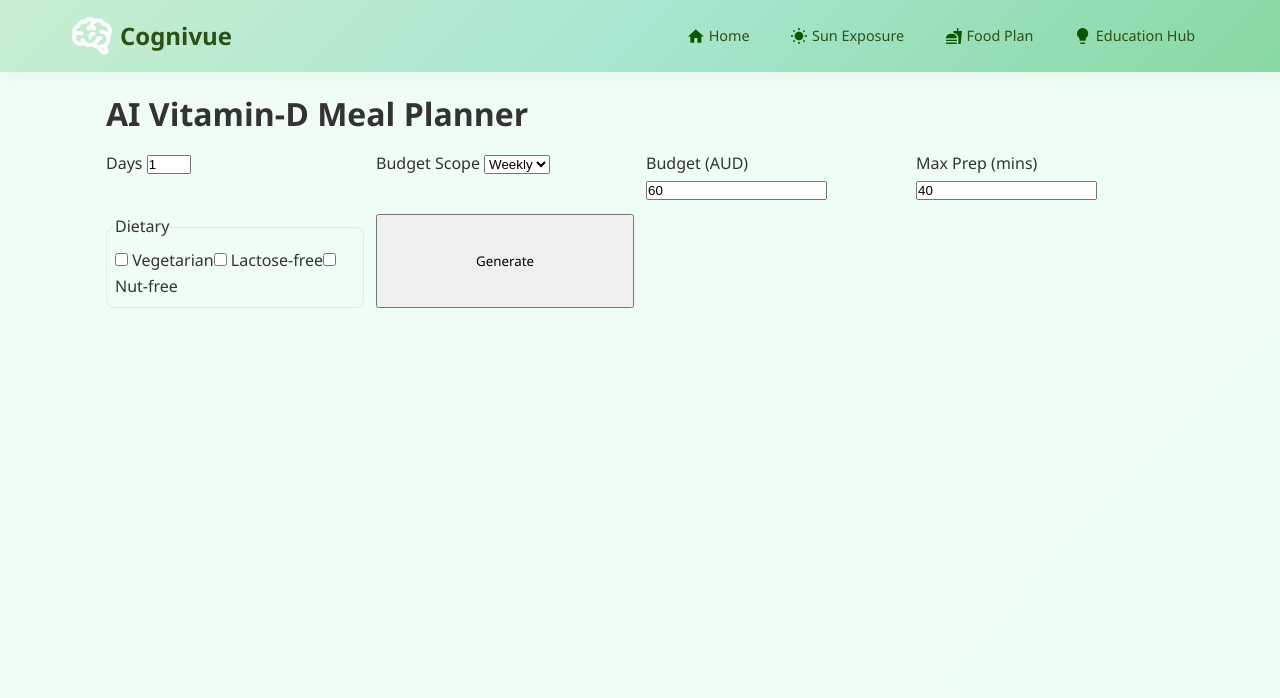
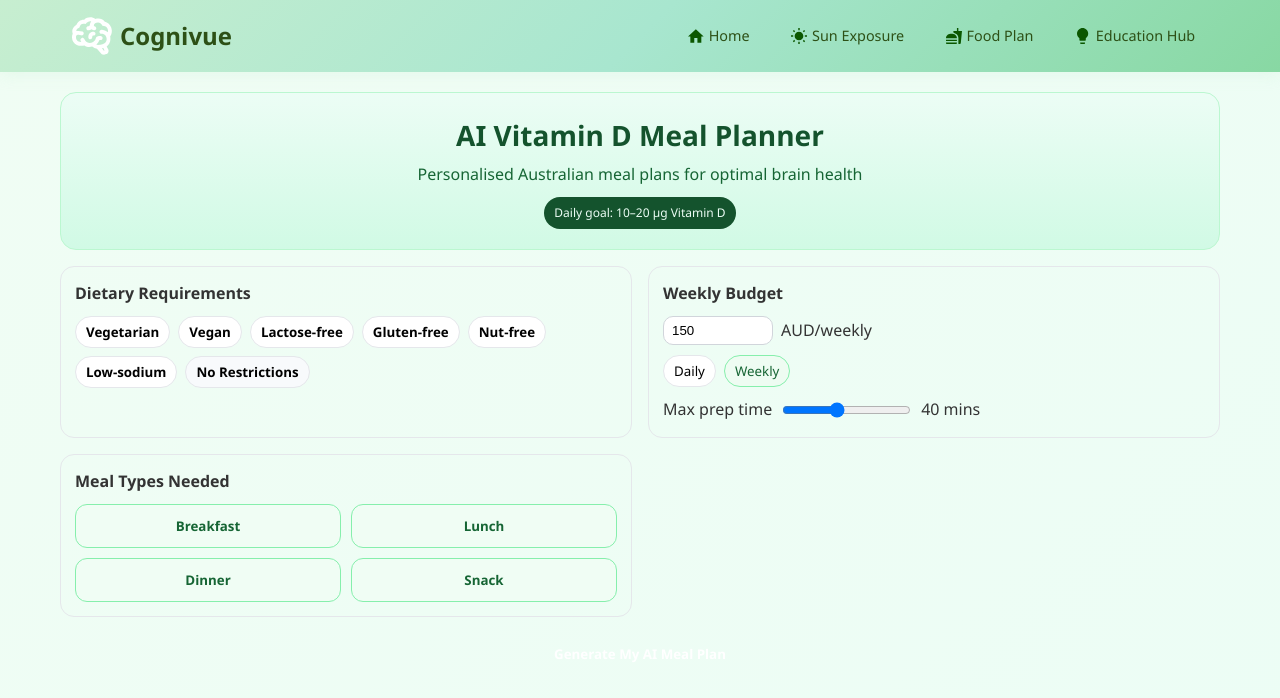
Before and after one commit to para0007-dev/cognivue, a Vue app: page /mealplanner in a window 1280 px wide. Shown: the top 698 px of the page. Built offline with nearby package versions, Linux system fonts and the light colour scheme; sample sign-in values are in the browser's storage.

Commit message:
Improving meal planner feature according to ACs

```diff
--- a/src/views/MealPlannerView.vue
+++ b/src/views/MealPlannerView.vue
@@ -1,97 +1,217 @@
-<script setup lang="ts">
+<script setup>
 import { ref } from 'vue'
 import Header from '@/components/Header.vue'
 import { mealAI } from '@/services/api.js'
 
-const days = ref(1)
-const budgetScope = ref('weekly')
-const budgetAud = ref(60)
+const dietaryOptions = ['Vegetarian','Vegan','Lactose-free','Gluten-free','Nut-free','Low-sodium']
+const selectedDietary = ref([])
+const budget = ref(150)
+const budgetScope = ref('weekly') // weekly | daily
 const maxPrep = ref(40)
-const dietary = ref<string[]>([]) // ['vegetarian','lactose-free','nut-free']
+const mealTypes = ['Breakfast','Lunch','Dinner','Snack']
+const selectedMealTypes = ref(['Breakfast','Lunch','Dinner','Snack'])
 
 const loading = ref(false)
-const error = ref<string|null>(null)
-const result = ref<any|null>(null)
+const error = ref(null)
+const result = ref(null)
 
-async function generatePlan(){
+function toggleChip(arr, v){ const i=arr.value.indexOf(v); i>=0?arr.value.splice(i,1):arr.value.push(v) }
+
+async function generate(){
   loading.value = true; error.value = null; result.value = null
-  try {
-    const res = await mealAI.generate({
-      days: days.value,
+  try{
+    const payload = {
+      days: 1,
       budget_scope: budgetScope.value,
-      budget_aud: budgetAud.value,
-      max_prep_minutes: maxPrep.value,
-      dietary: dietary.value
-    })
-    if (!res.success) throw new Error(res.error || 'Failed')
+      budget_aud: Number(budget.value),
+      max_prep_minutes: Number(maxPrep.value),
+      dietary: selectedDietary.value.map(s=>s.toLowerCase()),
+    }
+    const res = await mealAI.generate(payload)
+    if(!res.success) throw new Error(res.error || 'Failed')
     result.value = res
-  } catch (e:any) {
-    error.value = e?.message || 'Failed to generate'
-  } finally { loading.value = false }
+  }catch(e){ error.value = e.message || 'Failed to generate' }
+  finally{ loading.value = false }
 }
 </script>
 
 <template>
   <Header />
-  <div class="mp container">
-    <h1>AI Vitamin-D Meal Planner</h1>
+  <div class="mp">
+    <!-- Hero header -->
+    <section class="hero">
+      <div class="title">AI Vitamin D Meal Planner</div>
+      <div class="subtitle">Personalised Australian meal plans for optimal brain health</div>
+      <div class="goal-pill">Daily goal: 10–20 µg Vitamin D</div>
+    </section>
 
-    <form class="controls" @submit.prevent="generatePlan">
-      <label>Days <input type="number" min="1" max="7" v-model.number="days" /></label>
-      <label>Budget Scope
-        <select v-model="budgetScope">
-          <option value="daily">Daily</option>
-          <option value="weekly">Weekly</option>
-        </select>
-      </label>
-      <label>Budget (AUD) <input type="number" min="0" step="1" v-model.number="budgetAud" /></label>
-      <label>Max Prep (mins) <input type="number" min="5" step="5" v-model.number="maxPrep" /></label>
-      <fieldset>
-        <legend>Dietary</legend>
-        <label><input type="checkbox" value="vegetarian" v-model="dietary" /> Vegetarian</label>
-        <label><input type="checkbox" value="lactose-free" v-model="dietary" /> Lactose-free</label>
-        <label><input type="checkbox" value="nut-free" v-model="dietary" /> Nut-free</label>
-      </fieldset>
-      <button :disabled="loading">{{ loading ? 'Generating…' : 'Generate' }}</button>
-    </form>
+    <!-- Controls row -->
+    <section class="controls">
+      <!-- Dietary chips -->
+      <div class="card">
+        <div class="card-title">Dietary Requirements</div>
+        <div class="chips">
+          <button v-for="opt in dietaryOptions" :key="opt"
+                  :class="['chip', selectedDietary.includes(opt) && 'chip--on']"
+                  @click="toggleChip(selectedDietary,opt)">
+            {{ opt }}
+          </button>
+          <button class="chip ghost" @click="selectedDietary=[]">No Restrictions</button>
+        </div>
+      </div>
+
+      <!-- Budget card -->
+      <div class="card">
+        <div class="card-title">Weekly Budget</div>
+        <div class="budget">
+          <input type="number" min="0" step="5" v-model.number="budget" /> <span>AUD/{{ budgetScope }}</span>
+        </div>
+        <div class="scope">
+          <button :class="['scope-btn', budgetScope==='daily' && 'on']" @click="budgetScope='daily'">Daily</button>
+          <button :class="['scope-btn', budgetScope==='weekly' && 'on']" @click="budgetScope='weekly'">Weekly</button>
+        </div>
+        <div class="slider">
+          <label>Max prep time</label>
+          <input type="range" min="5" max="90" step="5" v-model.number="maxPrep" />
+          <span>{{ maxPrep }} mins</span>
+        </div>
+      </div>
+
+      <!-- Meal type buttons -->
+      <div class="card">
+        <div class="card-title">Meal Types Needed</div>
+        <div class="types">
+          <button v-for="t in mealTypes" :key="t"
+                  :class="['type-btn', selectedMealTypes.includes(t) && 'on']"
+                  @click="toggleChip(selectedMealTypes,t)">
+            {{ t }}
+          </button>
+        </div>
+      </div>
+    </section>
+
+    <!-- Generate CTA -->
+    <div class="cta">
+      <button class="generate" :disabled="loading" @click="generate">
+        {{ loading ? 'Generating…' : 'Generate My AI Meal Plan' }}
+      </button>
+    </div>
 
     <div v-if="error" class="alert">{{ error }}</div>
 
-    <div v-if="result" class="cards">
+    <!-- Results -->
+    <section v-if="result" class="results">
+      <div class="results-head">
+        <div class="h">Your Personalised Meal Plan</div>
         <div class="summary">
-        <div>Total cost: ${{ Number(result.summary.total_cost_aud).toFixed(2) }}</div>
-        <div>Budget: ${{ Number(result.summary.budget_limit_aud).toFixed(2) }}</div>
-        <div :class="result.summary.within_budget ? 'ok' : 'bad'">
+          <span>Total: ${{ Number(result.summary.total_cost_aud).toFixed(2) }}</span>
+          <span>Budget: ${{ Number(result.summary.budget_limit_aud).toFixed(2) }}</span>
+          <span :class="result.summary.within_budget ? 'ok':'bad'">
             {{ result.summary.within_budget ? 'Within budget' : 'Over budget' }}
+          </span>
         </div>
       </div>
 
-      <div class="grid">
-        <div v-for="it in result.items" :key="it.name" class="card">
-          <div class="kind">{{ it.kind === 'snack' ? 'Snack' : 'Meal' }}</div>
-          <div class="name">{{ it.name }}</div>
+      <div class="cards">
+        <article v-for="(it,i) in result.items" :key="i" class="meal-card">
+          <header class="mc-head">
+            <span class="badge">{{ it.kind === 'snack' ? 'Snack' : it.kind }}</span>
+            <h3 class="mc-title">{{ it.name }}</h3>
             <div class="meta">
               <span>Vit D: {{ it.vitd_mcg }} µg ({{ it.vitd_iu }} IU)</span>
               <span>Prep: {{ it.prep_minutes }} min</span>
               <span>Cost: ${{ Number(it.cost_aud).toFixed(2) }}</span>
             </div>
-          <div class="tags"><span v-for="t in it.tags" :key="t" class="tag">{{ t }}</span></div>
+          </header>
+
+          <div class="mc-body">
+            <div class="col">
+              <h4>Ingredients</h4>
+              <ul>
+                <li v-for="(ing,idx) in it.ingredients" :key="idx">{{ ing }}</li>
+              </ul>
+            </div>
+            <div class="col">
+              <h4>Recipe</h4>
+              <ol>
+                <li v-for="(step,idx) in it.recipe_steps" :key="idx">{{ step }}</li>
+              </ol>
             </div>
           </div>
+
+          <footer class="mc-foot">
+            <div class="tags">
+              <span v-for="t in it.tags" :key="t" class="tag">{{ t }}</span>
             </div>
+          </footer>
+        </article>
+      </div>
+    </section>
   </div>
 </template>
 
 <style scoped>
-.container{max-width:1100px;margin:0 auto;padding:16px}
-.controls{display:grid;grid-template-columns:repeat(auto-fit,minmax(220px,1fr));gap:12px;margin:12px 0 16px}
-.controls fieldset{border:1px solid #e5e7eb;border-radius:8px;padding:8px}
-.cards .summary{display:flex;gap:16px;margin:10px 0 16px}
+/* Palette (adjust to your theme) */
+:root{
+  --bg:#f7fbf8;
+  --card:#ffffff;
+  --ink:#0f172a;
+  --muted:#64748b;
+  --brand:#16a34a;
+  --brand-600:#15803d;
+  --accent:#60a5fa;
+  --ring:rgba(22,163,74,.25);
+}
+
+.mp{max-width:1200px;margin:0 auto;padding:20px}
+.hero{background:linear-gradient(180deg,#ecfdf5, #d1fae5); border:1px solid #bbf7d0; padding:20px; border-radius:16px; text-align:center; margin-bottom:16px}
+.title{font-size:28px;font-weight:800;color:#14532d}
+.subtitle{color:#166534;margin-top:4px}
+.goal-pill{display:inline-block;margin-top:10px;background:#14532d;color:#ecfdf5;padding:6px 10px;border-radius:999px;font-size:12px}
+
+.controls{display:grid;grid-template-columns:1fr 1fr; gap:16px}
+.card{background:var(--card);border:1px solid #e5e7eb;border-radius:14px;padding:14px}
+.card-title{font-weight:700;margin-bottom:10px}
+.chips{display:flex;flex-wrap:wrap;gap:8px}
+.chip{border:1px solid #e5e7eb;background:#fff;border-radius:999px;padding:6px 10px;font-weight:600;cursor:pointer}
+.chip--on{background:#dcfce7;border-color:#86efac;color:#14532d}
+.chip.ghost{background:#f8fafc}
+.budget{display:flex;align-items:center;gap:8px;margin-bottom:10px}
+.budget input{width:110px;padding:6px 8px;border:1px solid #d1d5db;border-radius:10px}
+.scope{display:flex;gap:8px;margin-bottom:10px}
+.scope-btn{padding:6px 10px;border:1px solid #e5e7eb;border-radius:999px;background:#fff;cursor:pointer}
+.scope-btn.on{background:#eefcf2;border-color:#86efac;color:#166534}
+.slider{display:flex;align-items:center;gap:10px}
+.types{display:grid;grid-template-columns:repeat(2,1fr);gap:10px}
+.type-btn{padding:12px;border:1px solid #e5e7eb;border-radius:12px;background:#fff;font-weight:700;cursor:pointer}
+.type-btn.on{background:#f0fdf4;border-color:#86efac;color:#166534}
+
+.cta{display:flex;justify-content:center;margin:16px 0}
+.generate{background:linear-gradient(180deg,var(--brand),var(--brand-600));color:#fff;border:none;border-radius:12px;padding:12px 18px;font-weight:800;cursor:pointer;box-shadow:0 8px 20px var(--ring)}
+.generate:disabled{opacity:.6;cursor:not-allowed}
+
+.alert{color:#b91c1c;margin:10px 0}
+
+.results-head{display:flex;justify-content:space-between;align-items:center;margin:10px 0}
+.summary{display:flex;gap:12px;color:#475569}
 .ok{color:#16a34a}.bad{color:#b91c1c}
-.grid{display:grid;grid-template-columns:repeat(auto-fit,minmax(260px,1fr));gap:12px}
-.card{border:1px solid #e5e7eb;border-radius:12px;padding:12px;background:#fff}
-.kind{font-weight:700;color:#16a34a}
-.name{font-weight:700;margin:2px 0 6px}
-.meta{display:flex;flex-direction:column;gap:4px;color:#475569}
-.tag{background:#f1f5f9;border-radius:999px;padding:2px 8px;font-size:12px;margin-right:6px}
+
+.cards{display:flex;flex-direction:column;gap:12px}
+.meal-card{background:#fff;border:1px solid #e5e7eb;border-radius:14px;overflow:hidden}
+.mc-head{padding:14px;border-bottom:1px solid #eef2f7}
+.badge{background:#e0f2fe;color:#075985;border-radius:999px;padding:2px 8px;font-size:12px;font-weight:700}
+.mc-title{margin:6px 0 4px;font-size:18px}
+.meta{display:flex;gap:14px;color:#64748b;font-size:14px;flex-wrap:wrap}
+
+.mc-body{display:grid;grid-template-columns:1fr 1fr; gap:16px; padding:14px}
+.mc-body h4{margin:0 0 6px}
+.mc-body ul, .mc-body ol{margin:0 0 0 16px}
+
+.mc-foot{padding:10px 14px;border-top:1px solid #eef2f7}
+.tags{display:flex;gap:6px;flex-wrap:wrap}
+.tag{background:#f1f5f9;border-radius:999px;padding:2px 8px;font-size:12px}
+
+@media (max-width: 900px){
+  .controls{grid-template-columns:1fr}
+}
 </style>
```
Also changed, not shown: 1 other file (tests, documents, lock files or other folders). Lines whose indentation alone changed are shown as unchanged.
